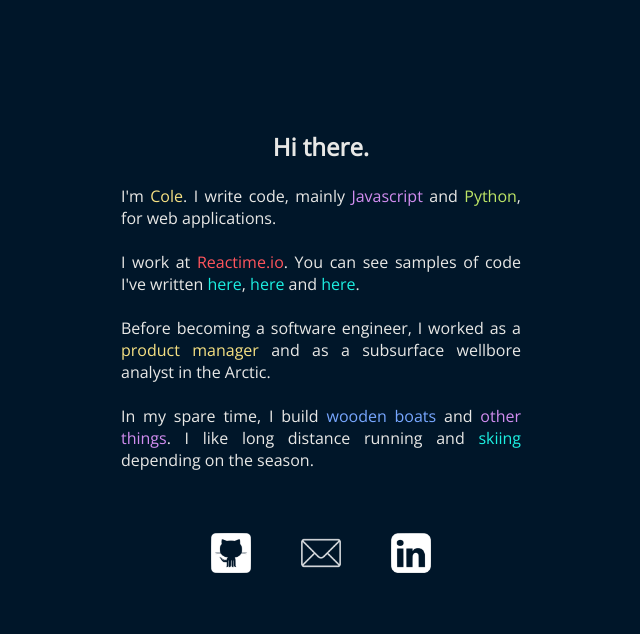
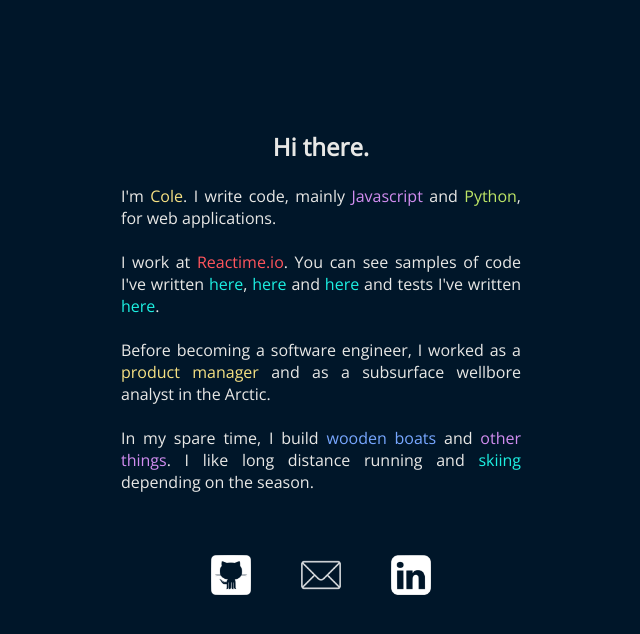
Before and after one commit to C-STYR/homesite2, a React app: page / in a window 1280 px wide. Shown: the top 634 px of the page, without its empty margins (319-959 px from the left). Built offline with nearby package versions, Linux system fonts and the light colour scheme.

Commit message:
updated links

```diff
--- a/src/intro.tsx
+++ b/src/intro.tsx
@@ -15,6 +15,8 @@ const intro: JSX.Element =
       <a href="https://github.com/open-source-labs/reactime/blob/master/src/app/components/WebMetrics.tsx"
       target="_blank" rel="noopener noreferrer"> here </a>
       and <a href="https://github.com/Quiz-Whiz/Quiz-Whiz-App/blob/main/server/game.js"
+      target="_blank" rel="noopener noreferrer">here</a> and tests I've written <a
+      href="https://github.com/HelpDesk-Technologies/HelpDesk-Pro/blob/main/__tests__/supertest.js"
       target="_blank" rel="noopener noreferrer">here</a>.
     </p>
     <br />
```
